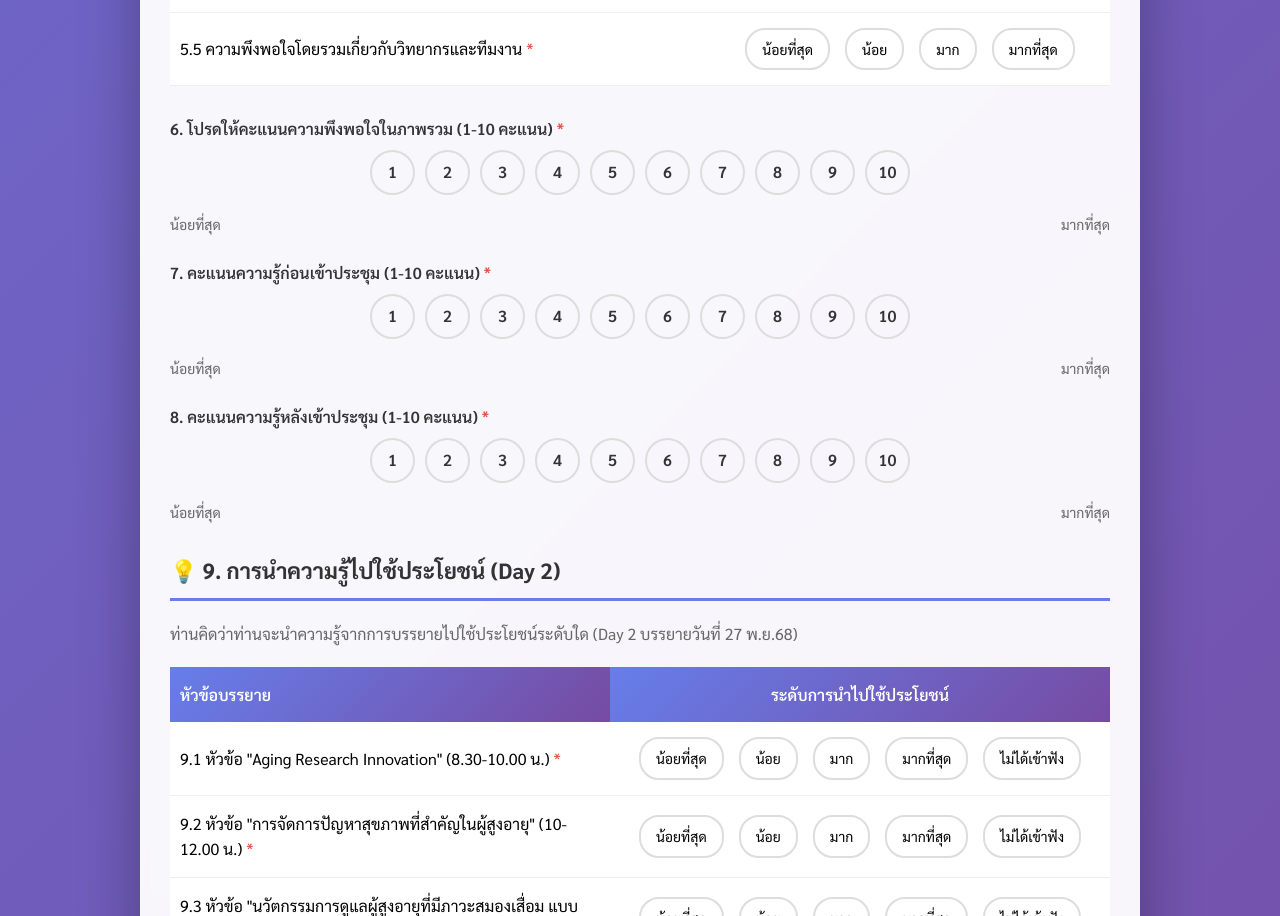
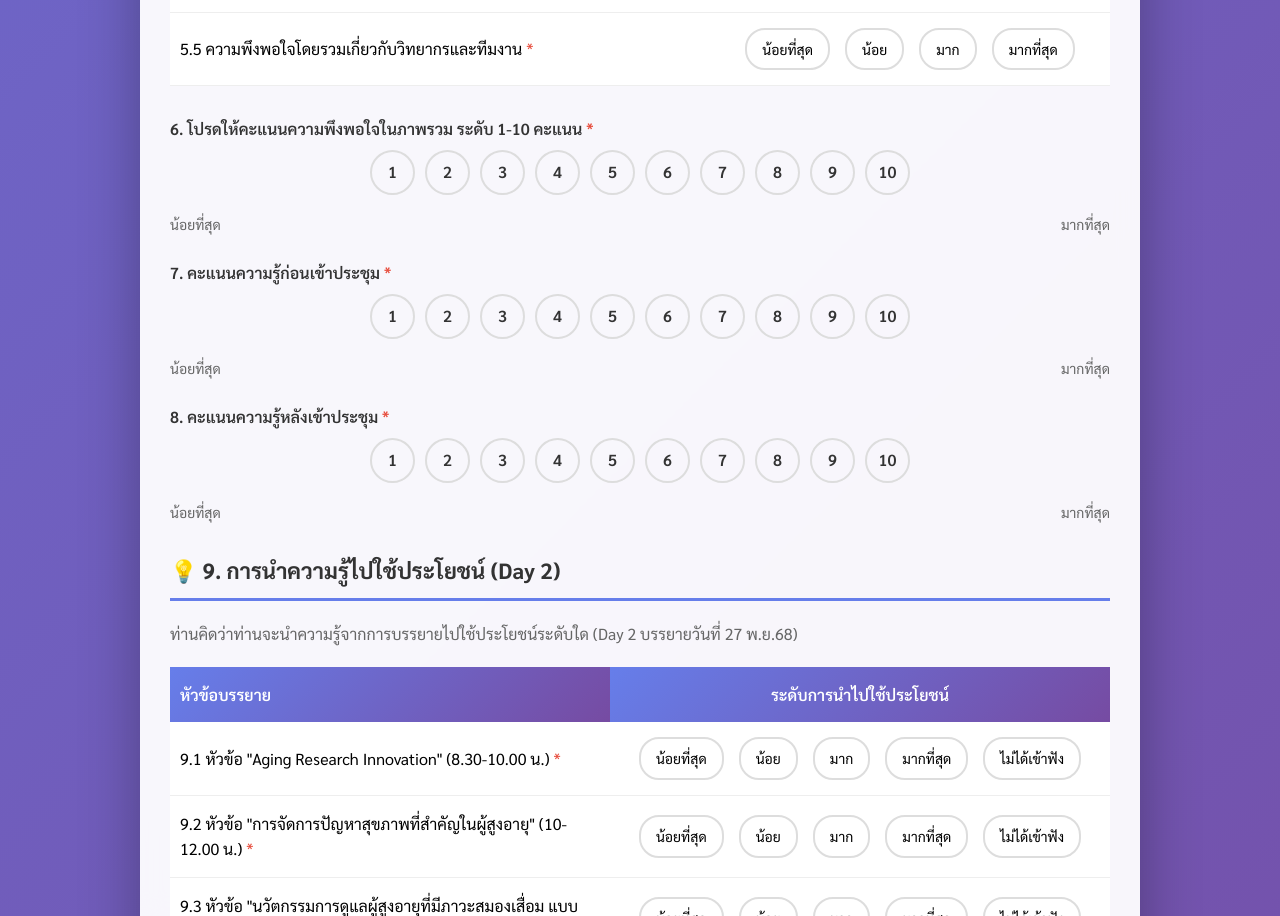
Before and after one commit to Nattachai534/Day2_27Nov, a plain HTML site: page index.html in a window 1280 px wide. Shown: the part 3295-4211 px from the top of the page. Drawn offline with Linux system fonts and the light colour scheme; some packages are replaced by stand-ins of ours; no server answers; a script that the page names is missing.

Commit message:
Update index.html

```diff
--- a/index.html
+++ b/index.html
@@ -791,7 +791,7 @@
                 <!-- Score Questions (6-8) -->
                 <div style="margin: 30px 0;">
                     <div class="form-group">
-                        <label>6. โปรดให้คะแนนความพึงพอใจในภาพรวม (1-10 คะแนน) <span class="required">*</span></label>
+                        <label>6. โปรดให้คะแนนความพึงพอใจในภาพรวม ระดับ 1-10 คะแนน <span class="required">*</span></label>
                         <div class="score-group">
                             <div class="score-item"><input type="radio" name="q6" id="q6_1" value="1" required><label for="q6_1">1</label></div>
                             <div class="score-item"><input type="radio" name="q6" id="q6_2" value="2"><label for="q6_2">2</label></div>
@@ -811,7 +811,7 @@
                     </div>
 
                     <div class="form-group">
-                        <label>7. คะแนนความรู้ก่อนเข้าประชุม (1-10 คะแนน) <span class="required">*</span></label>
+                        <label>7. คะแนนความรู้ก่อนเข้าประชุม <span class="required">*</span></label>
                         <div class="score-group">
                             <div class="score-item"><input type="radio" name="q7" id="q7_1" value="1" required><label for="q7_1">1</label></div>
                             <div class="score-item"><input type="radio" name="q7" id="q7_2" value="2"><label for="q7_2">2</label></div>
@@ -831,7 +831,7 @@
                     </div>
 
                     <div class="form-group">
-                        <label>8. คะแนนความรู้หลังเข้าประชุม (1-10 คะแนน) <span class="required">*</span></label>
+                        <label>8. คะแนนความรู้หลังเข้าประชุม <span class="required">*</span></label>
                         <div class="score-group">
                             <div class="score-item"><input type="radio" name="q8" id="q8_1" value="1" required><label for="q8_1">1</label></div>
                             <div class="score-item"><input type="radio" name="q8" id="q8_2" value="2"><label for="q8_2">2</label></div>
```
